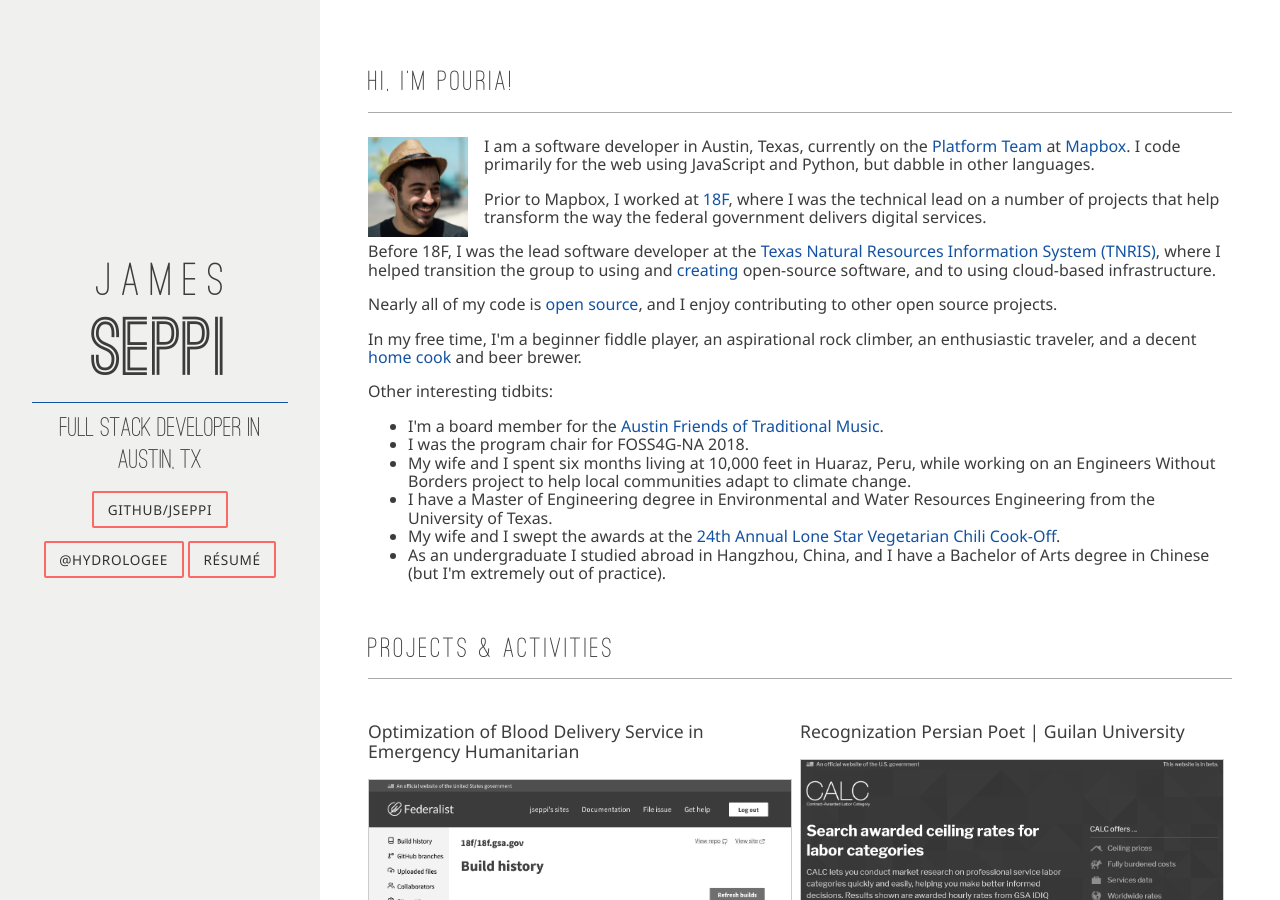
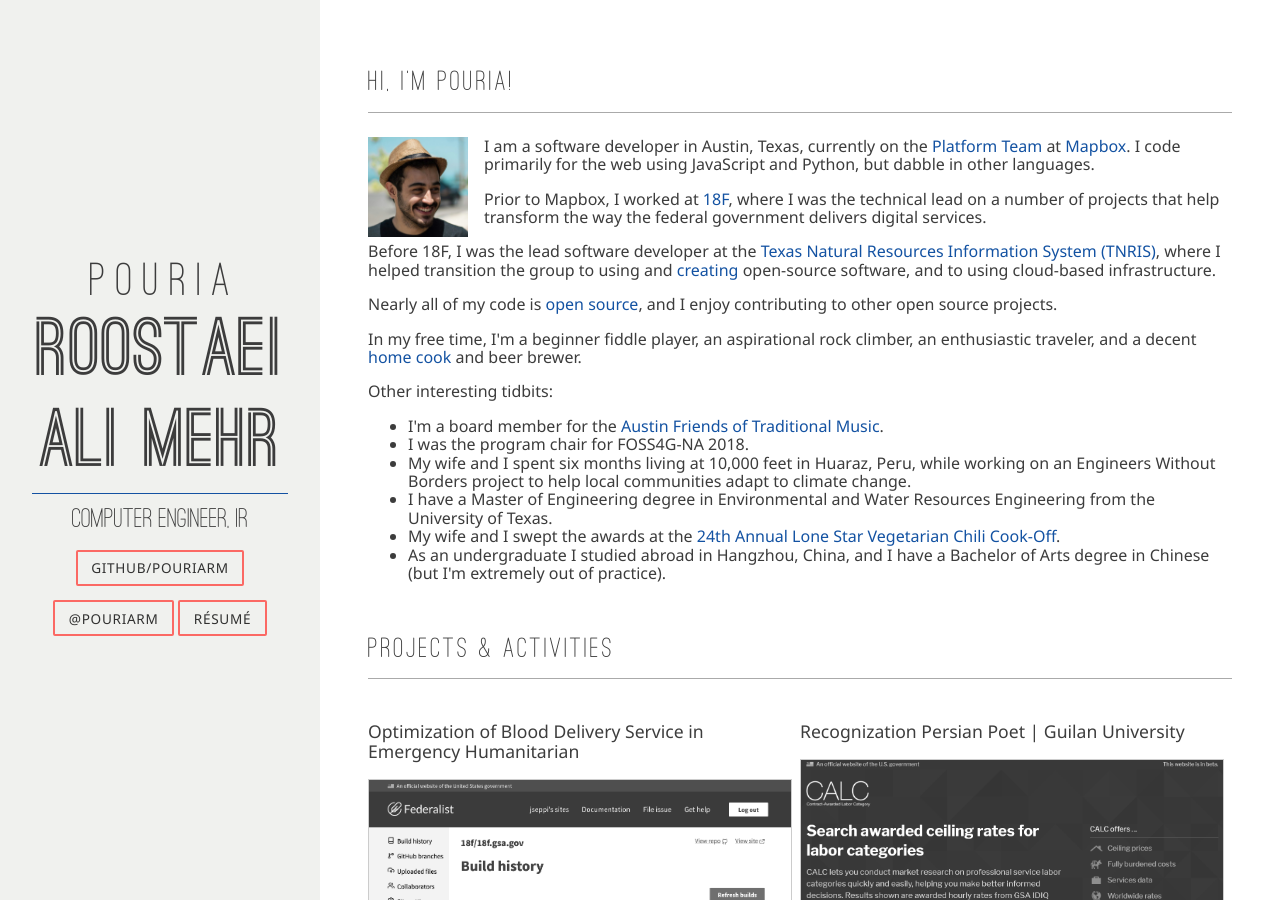
Before and after one commit to PouriaRm/PouriaRm.github.io, a Jekyll site: the page built from index.html, in a window 1280 px wide and 900 px high. Built offline with Jekyll 4.4.1, drawn with Linux system fonts in a browser that asks for light colours; nearby versions of some CDN libraries.

Commit message:
favicon.ico fixed

```diff
--- a/_layouts/default.html
+++ b/_layouts/default.html
@@ -3,9 +3,9 @@
 <head>
   <meta charset="utf-8">
   <meta name="viewport" content="width=device-width, initial-scale=1.0">
-  <meta name="description" content="James Seppi's portfolio">
+  <meta name="description" content="Pouria Roostaei's portfolio">
 
-  <title>James Seppi</title>
+  <title>Pouria Roostaei Ali Mehr</title>
 
   <link rel="stylesheet" href="//cdnjs.cloudflare.com/ajax/libs/pure/0.5.0/pure-min.css">
   <link rel="stylesheet" href="//cdnjs.cloudflare.com/ajax/libs/pure/0.5.0/grids-responsive-min.css">
@@ -30,23 +30,23 @@
       <hgroup>
         <h1 class="blog-title">
             <a href="/{{site.baseurl}}" title="Home">
-                <span class="first-name">James</span><br/>
-                <span class="last-name">Seppi</span>
+                <span class="first-name">Pouria</span><br/>
+                <span class="last-name">Roostaei Ali Mehr</span>
             </a>
         </h1>
-        <h2 class="blog-tagline">Full Stack Developer in Austin, TX</h2>
+        <h2 class="blog-tagline">Computer Engineer, IR</h2>
       </hgroup>
 
       <nav class="nav">
         <ul class="nav-list">
           <li class="nav-item">
-            <a class="pure-button" href="https://github.com/jseppi">GitHub/jseppi</a>
+            <a class="pure-button" href="https://github.com/jseppi">GitHub/PouriaRM</a>
           </li>
           <li class="nav-item">
-            <a class="pure-button" href="https://twitter.com/hydrologee">@hydrologee</a>
+            <a class="pure-button" href="https://twitter.com/hydrologee">@PouriaRM</a>
           </li>
           <li class="nav-item">
-            <a class="pure-button" href="/files/James Seppi Resume 2018-01-25.pdf" title="James Seppi's Résumé">Résumé</a>
+            <a class="pure-button" href="/files/James Seppi Resume 2018-01-25.pdf" title="Pouria Roostaei Ali Mehr's Résumé">Résumé</a>
           </li>
         </ul>
       </nav>
--- a/index.html
+++ b/index.html
@@ -76,7 +76,7 @@
   <h2 class="content-subhead">Contact</h2>
   <ul>
     <li>pouriaroostaee.ce at gmail.com</li>
-    <li><a href="https://github.com/jseppi">github.com/PouriaRm</a></li>
+    <li><a href="https://github.com/PouriaRm">github.com/PouriaRm</a></li>
     <li><a href="https://twitter.com/PouriaRm">@PouriaRm</a></li>
     <li><a href="https://www.linkedin.com/in/pouria-roostaei-b3a414122">LinkedIn</a></li>
   </ul>
```
Also changed, not shown: favicon.ico.
